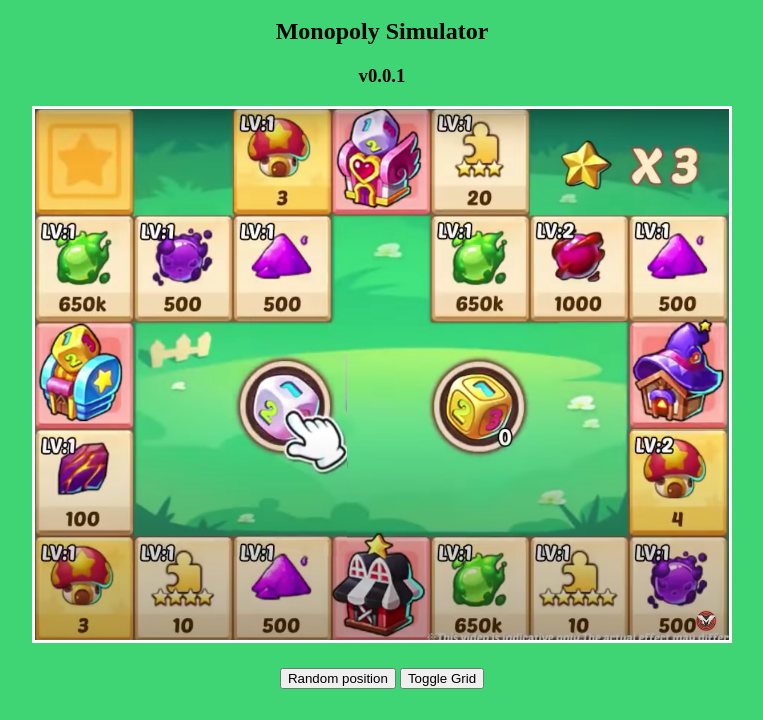
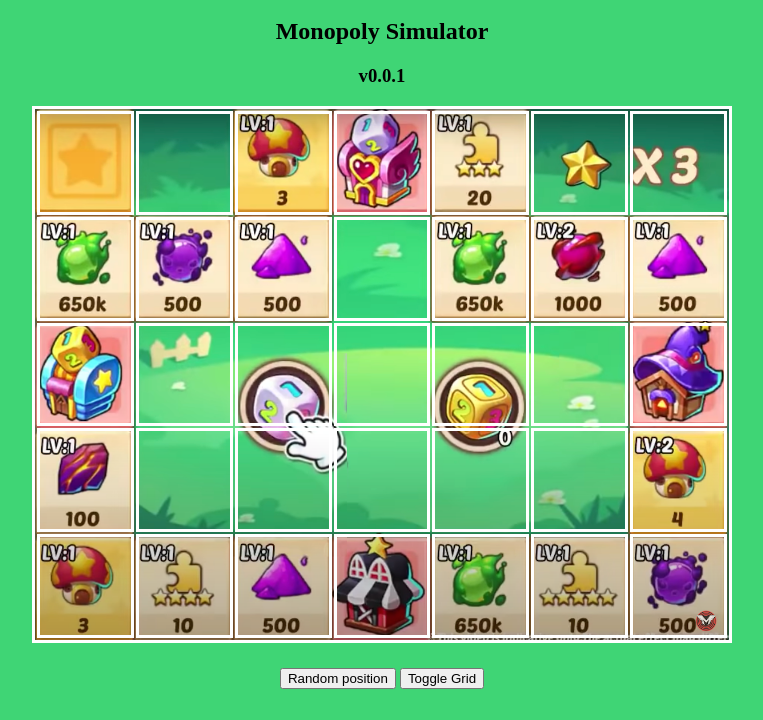
Before and after one commit to Grety/IdleHeroes, a plain HTML site: page docs/index.html in a window 1280 px wide. Both pictures are taken after a click on the button "Toggle Grid". Shown: the part 80-800 px from the top of the page, without its empty margins (258-1021 px from the left). Drawn offline with Linux system fonts and the light colour scheme.

Commit message:
- fix grid highlight

```diff
--- a/docs/css/field.css
+++ b/docs/css/field.css
@@ -21,6 +21,16 @@
 }
 
 #field td {
+	position: relative;
+}
+#field td:after {
+	content : "";
+    display: block;
+    position: absolute;
+    top: 0;
+    left: 0;
+    width: 100%;
+    height: 100%;
 	-webkit-transition: opacity 0.3s ease-in-out;
 	transition: opacity 0.3s ease-in-out;
 	background-image: url(../img/imp.png);
@@ -30,6 +40,6 @@
 	opacity: 0;
 }
 
-.active {
+td.active:after {
 	opacity: 1 !important;
 }
```
